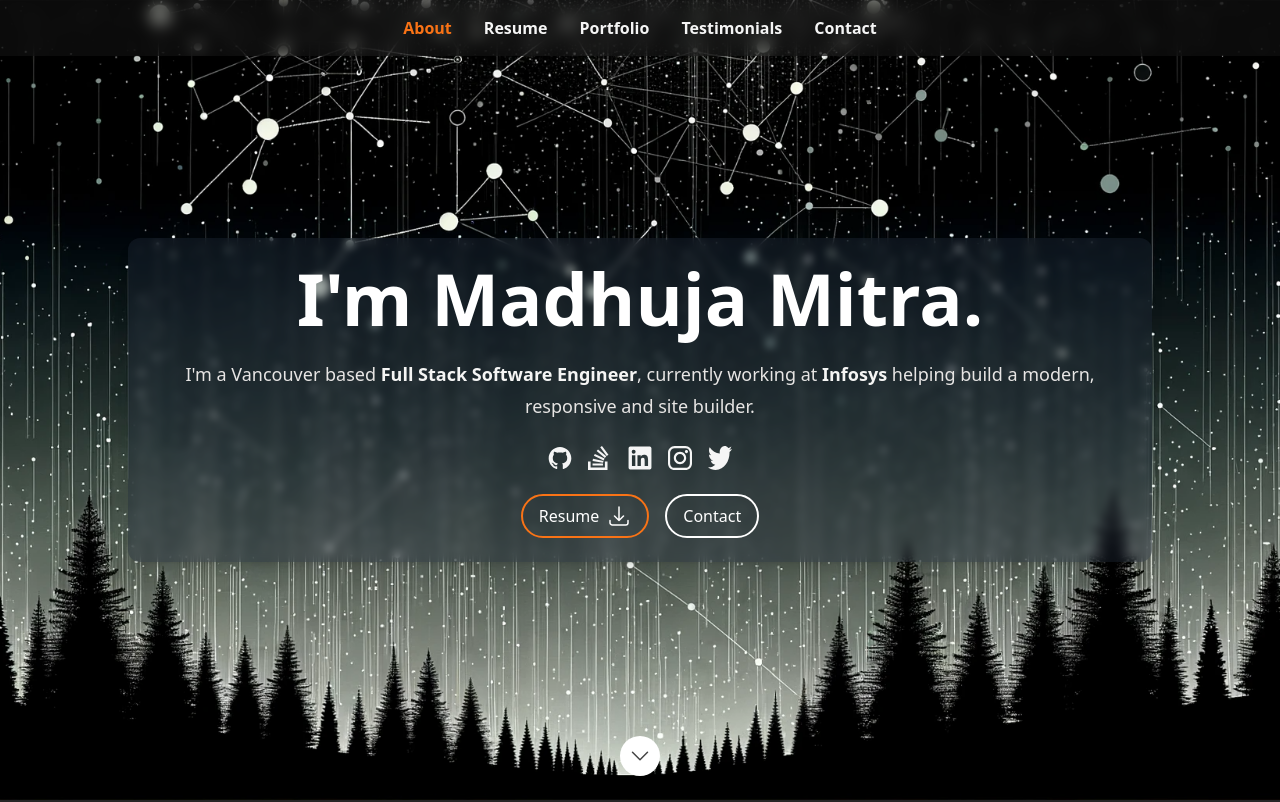
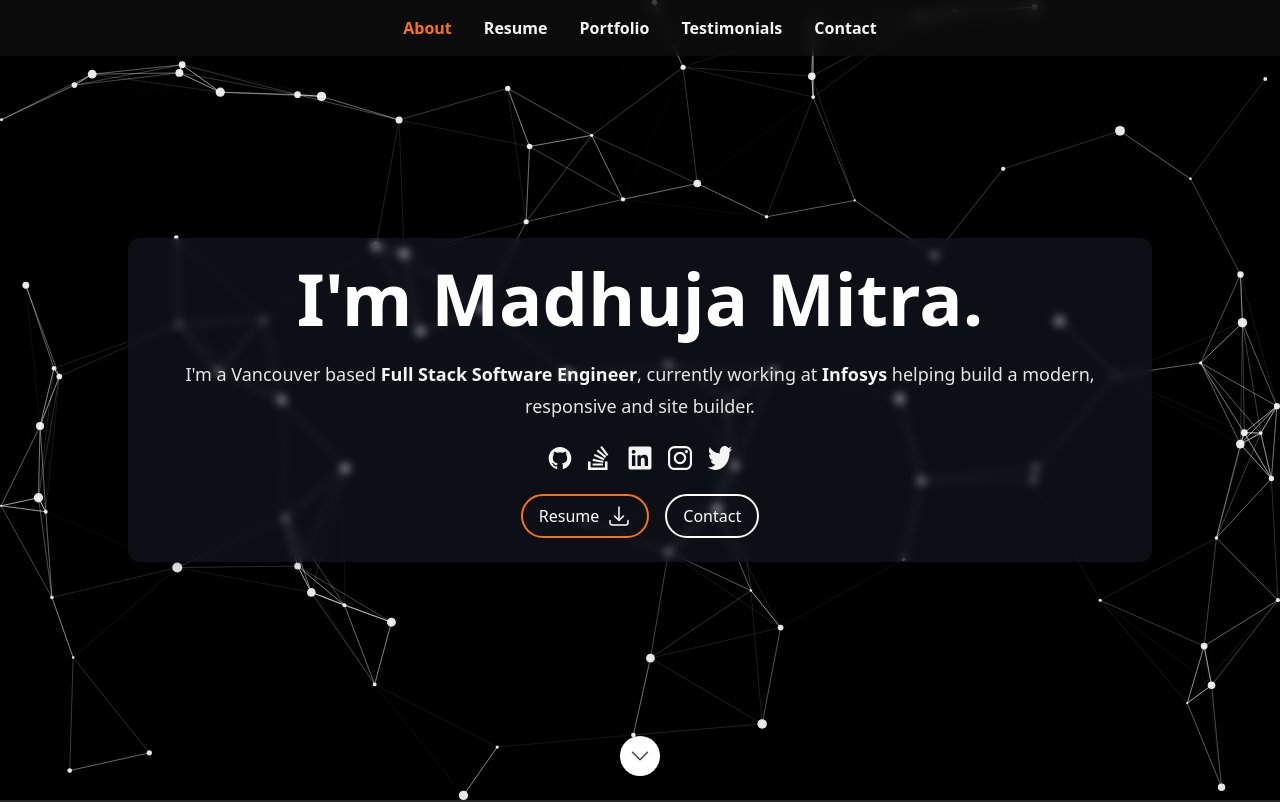
Before and after one commit to madhujamitra/Portfolio-Madhuja-Mitra, a Next.js app: page / in a window 1280 px wide. Shown: the top 802 px of the page. Built offline with nearby package versions, Linux system fonts and the light colour scheme.

Commit message:
tsparticles

```diff
--- a/package.json
+++ b/package.json
@@ -20,7 +20,9 @@
     "next": "^13.4.12",
     "react": "^18.2.0",
     "react-dom": "^18.2.0",
-    "ts-pattern": "^5.0.4"
+    "react-tsparticles": "^2.12.2",
+    "ts-pattern": "^5.0.4",
+    "tsparticles-slim": "^2.12.0"
   },
   "devDependencies": {
     "@next/eslint-plugin-next": "^13.4.12",
--- a/src/components/Sections/Hero.tsx
+++ b/src/components/Sections/Hero.tsx
@@ -1,6 +1,6 @@
 import {ChevronDownIcon} from '@heroicons/react/24/outline';
 import classNames from 'classnames';
-import Image from 'next/image';
+// import Image from 'next/image';
 import {FC, memo} from 'react';
 
 import {heroData, SectionId} from '../../data/data';
@@ -8,18 +8,19 @@ import Section from '../Layout/Section';
 import Socials from '../Socials';
 
 const Hero: FC = memo(() => {
-  const {imageSrc, name, description, actions} = heroData;
+  const {name, description, actions, backgroundComponent} = heroData;
 
   return (
     <Section noPadding sectionId={SectionId.Hero}>
       <div className="relative flex h-screen w-full items-center justify-center">
-        <Image
+        {/* <Image
           alt={`${name}-image`}
           className="absolute z-0 h-full w-full object-cover"
           placeholder="blur"
           priority
           src={imageSrc}
-        />
+        /> */}
+        {backgroundComponent}
         <div className="z-10  max-w-screen-lg px-4 lg:px-0">
           <div className="flex flex-col items-center gap-y-6 rounded-xl bg-gray-800/40 p-6 text-center shadow-lg backdrop-blur-sm">
             <h1 className="text-4xl font-bold text-white sm:text-5xl lg:text-7xl">{name}</h1>
--- /dev/null
+++ b/src/components/Sections/ParticlesBackground.tsx
@@ -0,0 +1,99 @@
+import React, { useCallback } from 'react';
+import Particles from 'react-tsparticles';
+import { loadSlim } from "tsparticles-slim";
+import { Engine } from "tsparticles-engine";
+import { Container } from "tsparticles-engine";
+
+
+
+const ParticlesBackground: React.FC = () => {
+  const particlesInit = useCallback(async (engine: Engine) => {
+    // Init function body
+    await loadSlim(engine);
+  }, []);
+
+  const particlesLoaded = useCallback(async (container: Container | undefined) => {
+    // Loaded function body
+    console.log(container);
+  }, []);
+
+
+  return (
+    <Particles
+    id="tsparticles"
+    init={particlesInit}
+    loaded={particlesLoaded}
+    options={{
+        background: {
+            color: {
+                value: "#000000",
+            },
+        },
+        fpsLimit: 120,
+        interactivity: {
+            events: {
+                onClick: {
+                    enable: true,
+                    mode: "push",
+                },
+                onHover: {
+                    enable: true,
+                    mode: "repulse",
+                },
+                resize: true,
+            },
+            modes: {
+                push: {
+                    quantity: 4,
+                },
+                repulse: {
+                    distance: 200,
+                    duration: 0.4,
+                },
+            },
+        },
+        particles: {
+            color: {
+                value: "#ffffff",
+            },
+            links: {
+                color: "#ffffff",
+                distance: 150,
+                enable: true,
+                opacity: 0.5,
+                width: 1,
+            },
+            move: {
+                direction: "none",
+                enable: true,
+                outModes: {
+                    default: "bounce",
+                },
+                random: false,
+                speed: 6,
+                straight: false,
+            },
+            number: {
+                density: {
+                    enable: true,
+                    area: 800,
+                },
+                value: 80,
+            },
+            opacity: {
+                value: 0.9,
+            },
+            shape: {
+                type: "circle",
+            },
+            size: {
+                value: { min: 1, max: 5 },
+            },
+        },
+        detectRetina: true,
+    }}
+    />
+  );
+};
+
+export default ParticlesBackground;
--- a/src/data/data.tsx
+++ b/src/data/data.tsx
@@ -13,7 +13,7 @@ import InstagramIcon from '../components/Icon/InstagramIcon';
 import LinkedInIcon from '../components/Icon/LinkedInIcon';
 import StackOverflowIcon from '../components/Icon/StackOverflowIcon';
 import TwitterIcon from '../components/Icon/TwitterIcon';
-import heroImage from '../images/header-background.png';
+// import heroImage from '../images/header-background.png';
 import porfolioImage1 from '../images/portfolio/portfolio-1.png';
 import porfolioImage2 from '../images/portfolio/portfolio-2.png';
 import porfolioImage3 from '../images/portfolio/portfolio-3.png';
@@ -39,6 +39,7 @@ import {
   TestimonialSection,
   TimelineItem,
 } from './dataDef';
+import ParticlesBackground from '../components/Sections/ParticlesBackground';
 
 /**
  * Page meta data
@@ -68,7 +69,7 @@ export type SectionId = (typeof SectionId)[keyof typeof SectionId];
  * Hero section
  */
 export const heroData: Hero = {
-  imageSrc: heroImage,
+//  imageSrc: heroImage,
   name: `I'm Madhuja Mitra.`,
   description: (
     <>
@@ -76,11 +77,6 @@ export const heroData: Hero = {
         I'm a Vancouver based <strong className="text-stone-100">Full Stack Software Engineer</strong>, currently working
         at <strong className="text-stone-100">Infosys</strong> helping build a modern, responsive and site builder.
       </p>
-      {/* <p className="prose-sm text-stone-200 sm:prose-base lg:prose-lg">
-        In my free time time, you can catch me training in <strong className="text-stone-100">Muay Thai</strong>,
-        plucking my <strong className="text-stone-100">banjo</strong>, or exploring beautiful{' '}
-        <strong className="text-stone-100">Vancouver Island</strong>.
-      </p> */}
     </>
   ),
   actions: [
@@ -96,6 +92,7 @@ export const heroData: Hero = {
       primary: false,
     },
   ],
+  backgroundComponent: <ParticlesBackground />
 };
 
 /**
--- a/src/data/dataDef.ts
+++ b/src/data/dataDef.ts
@@ -21,10 +21,11 @@ export interface HomepageMeta {
  * Hero section
  */
 export interface Hero {
-  imageSrc: string;
+  // imageSrc: string;
   name: string;
   description: JSX.Element;
   actions: HeroActionItem[];
+  backgroundComponent: React.ReactNode;
 }
 
 interface HeroActionItem {
--- a/src/globalStyles.scss
+++ b/src/globalStyles.scss
@@ -49,3 +49,12 @@ th {
 th {
   font-weight: 600;
 }
+/* Style.css or your CSS file */
+#tsparticles {
+  position: absolute;
+  top: 0;
+  left: 0;
+  width: 100%;
+  height: 100%;
+  z-index: -1; /* To ensure it stays in the background */
+}
```
Also changed, not shown: 2 other files (tests, documents, lock files or other folders).
